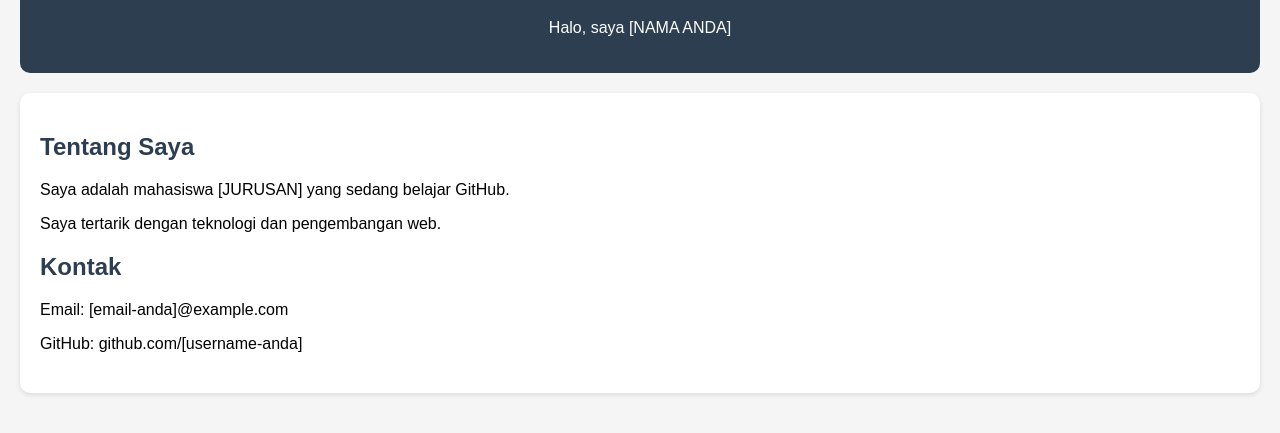
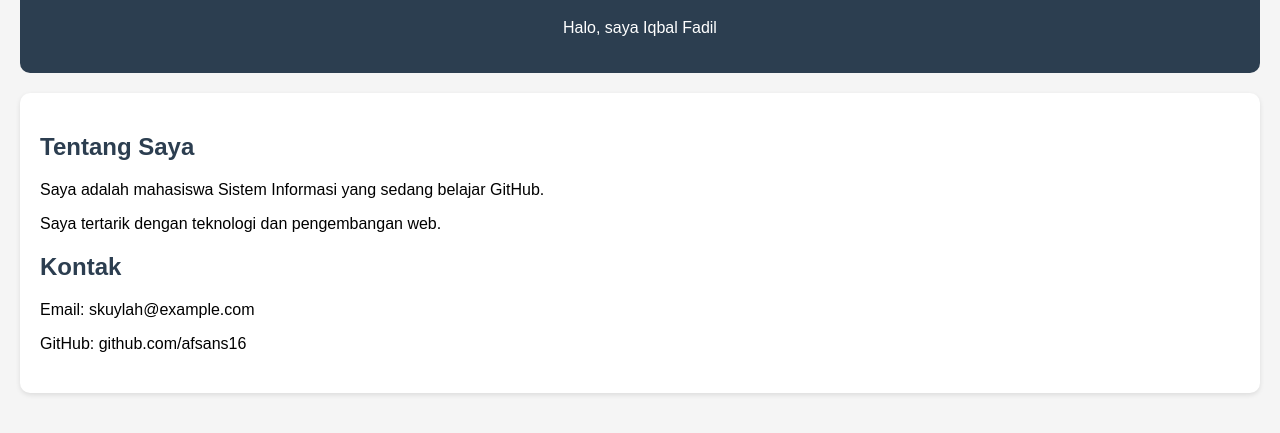
Before and after one commit to afsans16/first, a plain HTML site: page index.html in a window 1280 px wide. Shown: the part 101-534 px from the top of the page. Drawn offline with Linux system fonts and the light colour scheme.

Commit message:
Update index.html

```diff
--- a/index.html
+++ b/index.html
@@ -3,26 +3,26 @@
 <head>
     <meta charset="UTF-8">
     <meta name="viewport" content="width=device-width, initial-scale=1.0">
-    <title>Portfolio - [NAMA ANDA]</title>
+    <title>Portfolio - Iqbal Fadil</title>
     <link rel="stylesheet" href="style.css">
 </head>
 <body>
     <header>
         <h1>Selamat Datang di Portfolio Saya!</h1>
-        <p>Halo, saya [NAMA ANDA]</p>
+        <p>Halo, saya Iqbal Fadil</p>
     </header>
 
     <main>
         <section>
             <h2>Tentang Saya</h2>
-            <p>Saya adalah mahasiswa [JURUSAN] yang sedang belajar GitHub.</p>
+            <p>Saya adalah mahasiswa Sistem Informasi yang sedang belajar GitHub.</p>
             <p>Saya tertarik dengan teknologi dan pengembangan web.</p>
         </section>
 
         <section>
             <h2>Kontak</h2>
-            <p>Email: [email-anda]@example.com</p>
-            <p>GitHub: github.com/[username-anda]</p>
+            <p>Email: skuylah@example.com</p>
+            <p>GitHub: github.com/afsans16</p>
         </section>
     </main>
 </body>
```
